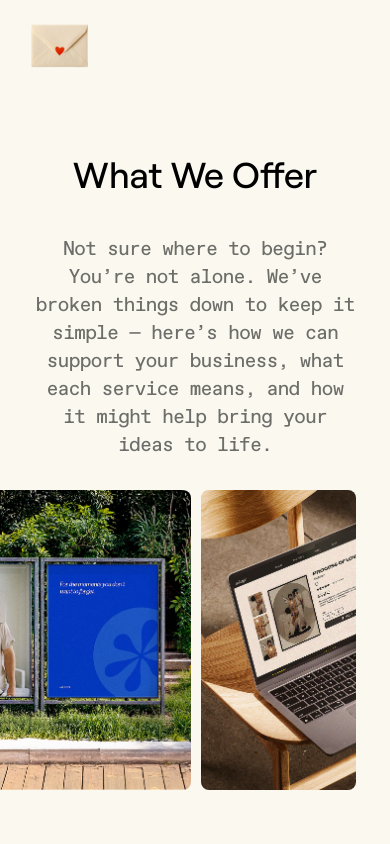
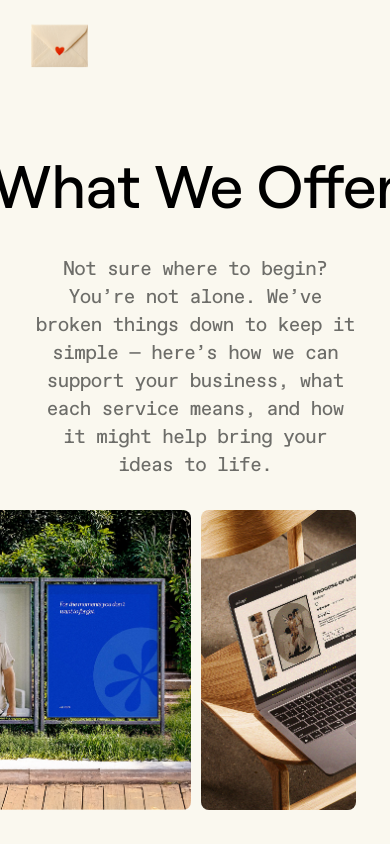
Before and after one commit to tinaduo/dear-neighbour, a Next.js app: page /services in a window 390 px wide. Shown: the top 844 px of the page. Built offline with nearby package versions, Linux system fonts and the light colour scheme; some icons are missing.

Commit message:
Refactor heading text sizes for improved consistency across pages

```diff
--- a/src/app/contact/page.tsx
+++ b/src/app/contact/page.tsx
@@ -12,7 +12,7 @@ export default function Services() {
             </head>
             <div>
                 <section className="flex flex-col items-center">
-                <h1 className="text-center justify-center text-8xl font-medium font-['Roobert']">
+                <h1 className="text-center justify-center text-6xl text-8xl font-medium font-['Roobert']">
                     Let’s Work Together!
                 </h1>
                 <p className="text-center text-xl font-['FavoritMono'] mt-10 mb-8 max-w-8/12 tracking-tighter text-gray">
--- a/src/app/page.tsx
+++ b/src/app/page.tsx
@@ -25,7 +25,7 @@ export default function Home() {
           className="hidden md:block w-full h-auto object-cover rounded-lg"
         />
         <div className="flex flex-col items-center md:space-y-9">
-          <h1 className="text-center justify-center text-4xl lg:text-8xl font-medium font-['Roobert'] text-dark-gray">
+          <h1 className="text-center justify-center text-6xl lg:text-8xl font-medium font-['Roobert'] text-dark-gray">
             Dear Neighbour,
           </h1>
           <p className="text-center text-lg md:text-xl font-['FavoritMono'] mt-4 mb-8 md:w-6/12">
--- a/src/app/services/page.tsx
+++ b/src/app/services/page.tsx
@@ -16,7 +16,7 @@ export default function Services() {
     </head>
       <main>
         <section className="flex flex-col items-center">
-          <h1 className="text-center justify-center text-4xl md:text-8xl font-medium font-['Roobert']">
+          <h1 className="text-center justify-center text-6xl md:text-8xl font-medium font-['Roobert']">
             What We Offer
           </h1>
           <p className="text-center text-xl font-['FavoritMono'] mt-10 mb-8 md:w-6/12 mx-16 tracking-tighter text-gray">
--- a/src/app/work/page.tsx
+++ b/src/app/work/page.tsx
@@ -11,7 +11,7 @@ export default function Work() {
   <meta property="og:image" content="/images/seo/our-work.png" />
   <meta property="og:type" content="website" />
 </head>
-      <h1 className="text-center justify-center text-4xl md:text-8xl font-medium font-['Roobert'] mb-10">
+      <h1 className="text-center justify-center text-6xl md:text-8xl font-medium font-['Roobert'] mb-10">
         Our Work
       </h1>
       <section className="grid grid-cols-1 md:grid-cols-2 gap-6 md:gap-12 items-start">
```
